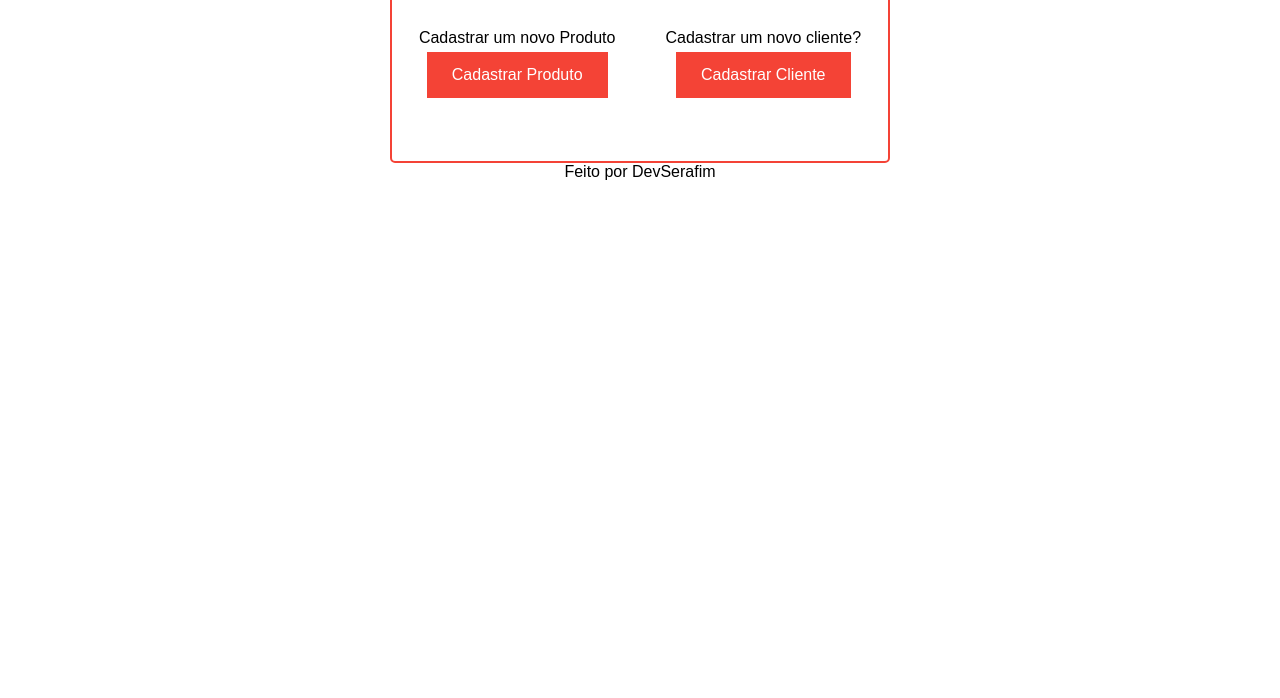
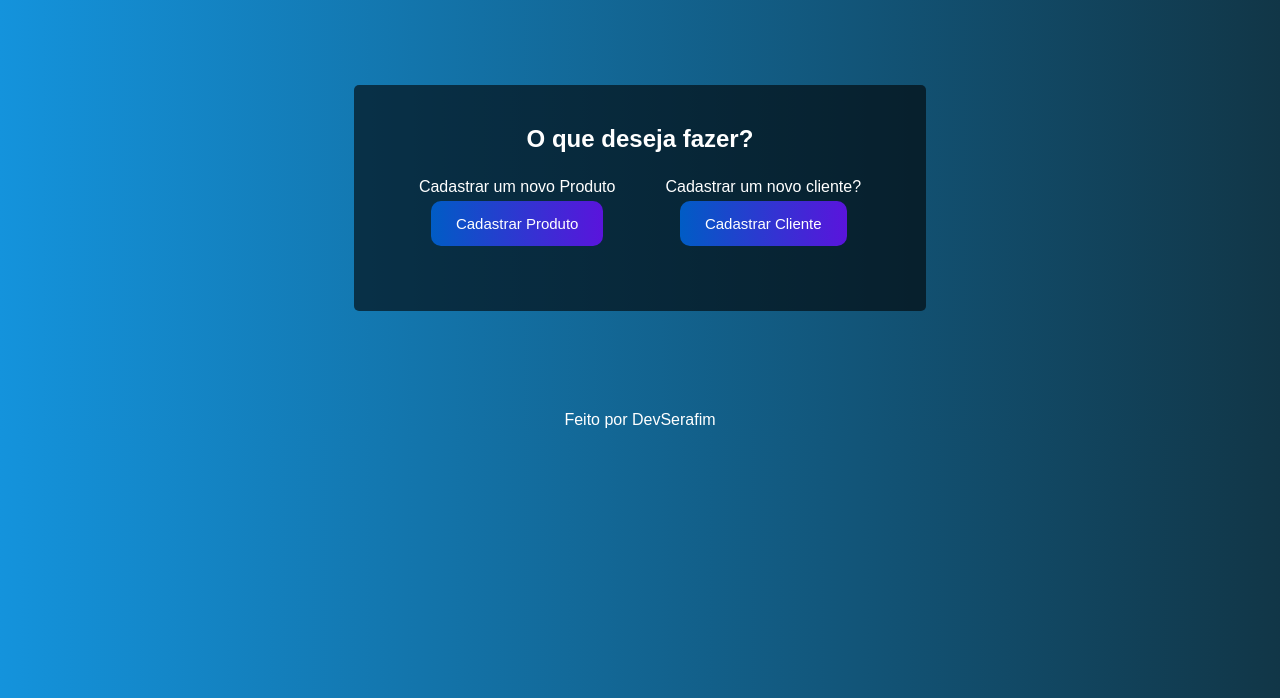
Before and after one commit to JhonatanSerafim/gestaoDeCadastros, a plain HTML site: page index.html in a window 1280 px wide. Shown: the part 102-800 px from the top of the page. Drawn offline with Linux system fonts and the light colour scheme.

Commit message:
estilo index.html

```diff
--- a/index.html
+++ b/index.html
@@ -14,6 +14,7 @@
         <h1>Gestão de Cadastros para E-commerce</h1>
     </header>
     <main>
+        <div class="box">
             <h2>O que deseja fazer?</h2>
             <div class="container">
                 <div class="servico">
@@ -25,6 +26,7 @@
                     <a href="cadastrarCliente.html" target="_blank">Cadastrar Cliente</a>
                 </div>
             </div>
+        </div>
     </main>
     <footer>
         Feito por DevSerafim
--- a/style.css
+++ b/style.css
@@ -24,11 +24,15 @@ body {
     max-width: 1920px;
     width: 100%;
 
-    font-family: sans-serif;
+    font-family: Arial, Helvetica, sans-serif;
+    background-image: linear-gradient(to right, rgb(20, 147, 220), rgb(17, 54, 71));
+
+    color: white;
 }
 
 header{
     text-align: center;
+    margin: 50px;
 }
 
 main {
@@ -39,15 +43,21 @@ main {
 
 }
 
+.box {
+    display: flex;
+    flex-direction: column;
+    background-color: rgba(0, 0, 0, 0.6);
+    color: white;
+    width: auto;
+    height: auto;
+    border-radius: 5px;
+    padding: 40px;
+    margin: 50px;
+}
+
 .container{
     display: flex;
     flex-direction: row;
-    justify-content: center;
-    align-items: center;
-    border: 2px solid #f44336;
-    width: 500px;
-    height: 200px;
-    border-radius: 5px;
 }
 
 .servico{
@@ -61,19 +71,25 @@ main {
 
 
 a:link, a:visited {
-    background-color: #f44336;
-    color: white;
+    background-image: linear-gradient(to right,rgb(0, 92, 197), rgb(90, 20, 220));    color: white;
     padding: 14px 25px;
     text-align: center;
     text-decoration: none;
     display: inline-block;
+    color: white;
+    font-size: 15px;
+    cursor: pointer;
+    border-radius: 10px;
 
   }
 
   a:hover, a:active {
-    background-color: red;
+    background-image: linear-gradient(to right,rgb(0, 80, 172), rgb(80, 19, 195));
+    font-weight: bold;
+    transition: .5s;
   }
 
   footer{
+      margin-top: 50px;
       text-align: center;
   }
```
Also changed, not shown: cadastrarCliente.html (+2 -1 lines). Lines whose indentation alone changed are shown as unchanged.
